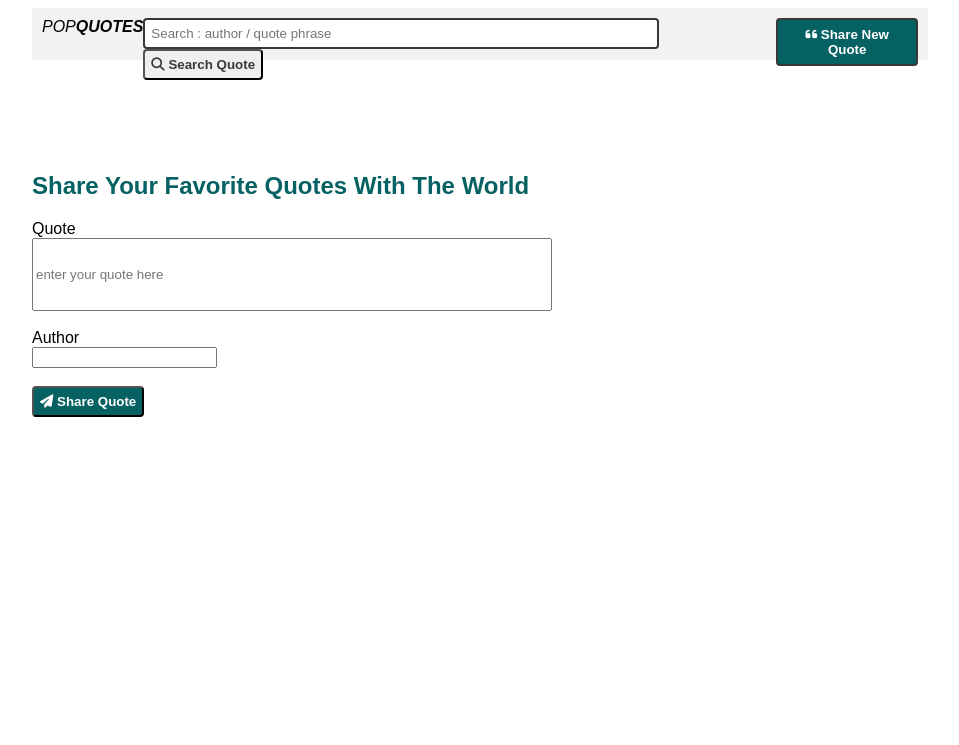
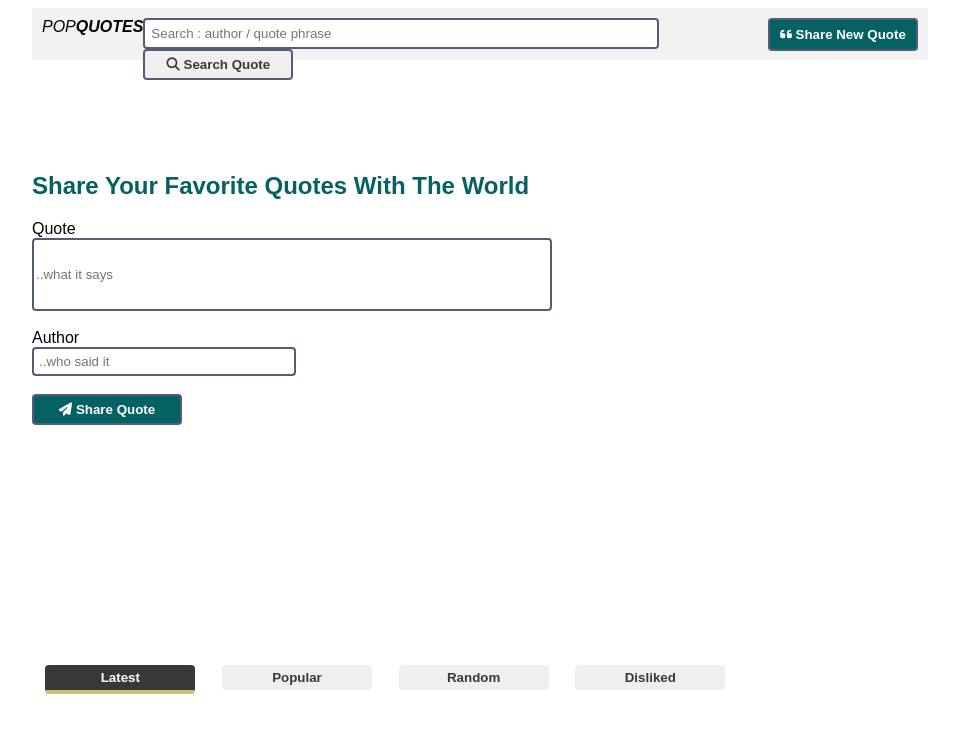
Before and after one commit to masalamind/QuoteVote, an Angular app: page / in a window 1280 px wide. Shown: the top 745 px of the page, without its empty margins (160-1119 px from the left). Built offline with nearby package versions, Linux system fonts and the light colour scheme; a web font is replaced by a local one.

Commit message:
Finish styling header section and share quote section

```diff
--- a/src/app/app.component.html
+++ b/src/app/app.component.html
@@ -3,10 +3,10 @@
 <app-share-quote-section></app-share-quote-section>
 
 <div class="filters">
+    <div class="latest"><button class="filterBtn activeFilter">Latest</button></div>
     <div class="latest"><button class="filterBtn">Popular</button></div>
+    <div class="latest"><button class="filterBtn">Random</button></div>
     <div class="latest"><button class="filterBtn">Disliked</button></div>
-    <div class="latest"><button class="filterBtn">Random</button></div>
-    <div class="latest"><button class="filterBtn">Latest</button></div>
 
 </div>
 
--- a/src/app/header/header.component.css
+++ b/src/app/header/header.component.css
@@ -10,15 +10,20 @@ header{
 
 input{
   padding: 6px;
-  border: 2px solid #383838;
+  border: 2px solid #525E75;
   border-radius: 4px;
   margin-right: .5em;
   width: 500px;
 }
 
+.shareQuoteBtn:hover{
+  background-color: #CDBE78;
+  color: #383838;
+}
+
 .shareQuoteBtn{
   background-color: #066163;
   color: white;
-  border: solid 2px #383838;
+  border: 2px solid #525E75;
   padding: 7px;
 }
--- a/src/app/share-quote-section/share-quote-section.component.css
+++ b/src/app/share-quote-section/share-quote-section.component.css
@@ -1,17 +1,35 @@
+input{
+  border: 2px solid #525E75;
+  border-radius: 4px;
+}
+
 .share-quote-input{
-  height: 70vh;
+  height: 60vh;
   margin: 7em auto 0 auto;
+}
+
+#sendQuoteBtn:hover{
+  background-color: #CDBE78;
+  color: #383838;
+  border: solid 2px #383838;
+
 }
 
 #sendQuoteBtn{
   background-color:#066163;
   color: white;
+  width: 150px;
 }
 #quoteInput{
   height: 5em;
   width: 40vw;
 }
 
+#quoteAuthorInput{
+  padding: 5px;
+  width: 250px;
+}
+
 
 h2{
   color: #066163;
--- a/src/app/share-quote-section/share-quote-section.component.html
+++ b/src/app/share-quote-section/share-quote-section.component.html
@@ -2,10 +2,10 @@
 
   <h2>Share Your Favorite Quotes With The World</h2>
   <label for="quoteInput">Quote</label><br>
-  <input type="text" placeholder="enter your quote here" id="quoteInput">
+  <input type="text" placeholder="..what it says" id="quoteInput">
   <br><br>
   <label for="quoteAuthorInput">Author</label><br>
-  <input type="text" id="quoteAuthorInput">
+  <input type="text" id="quoteAuthorInput" placeholder="..who said it">
   <br><br>
   <button id="sendQuoteBtn"><i class="fa-solid fa-paper-plane"></i> Share Quote</button>
 
--- a/src/styles.css
+++ b/src/styles.css
@@ -17,7 +17,9 @@ button{
   padding: 6px;
   font-weight: bold;
   color: #383838;
+  border: 2px solid #525E75;
   border-radius: 4px;
+  width: 150px;
 }
 button:hover{
   background-color: #066163;
@@ -39,3 +41,10 @@ button:hover, label:hover { cursor: pointer; }
   padding: 5px 10px;
   margin: 1em;
 }
+
+button.activeFilter{
+  background-color: #383838;
+  border-bottom: 4px solid #CDBE78;
+  color: white;
+  padding: 5px;
+}
```
